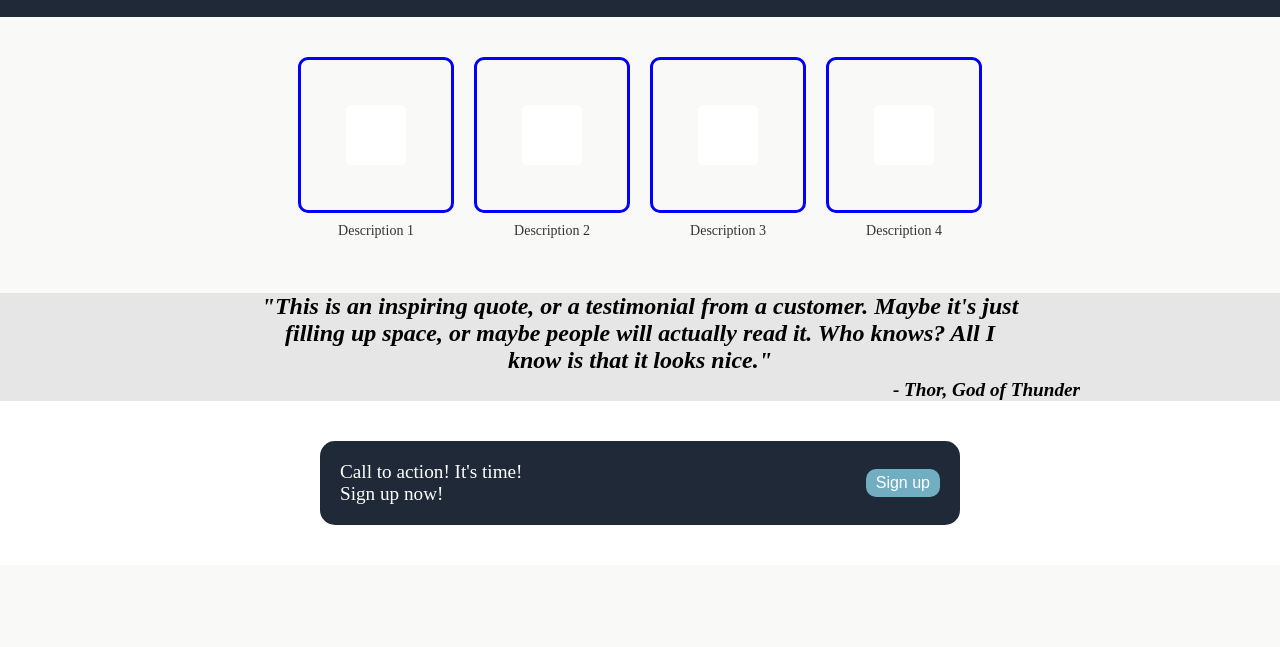
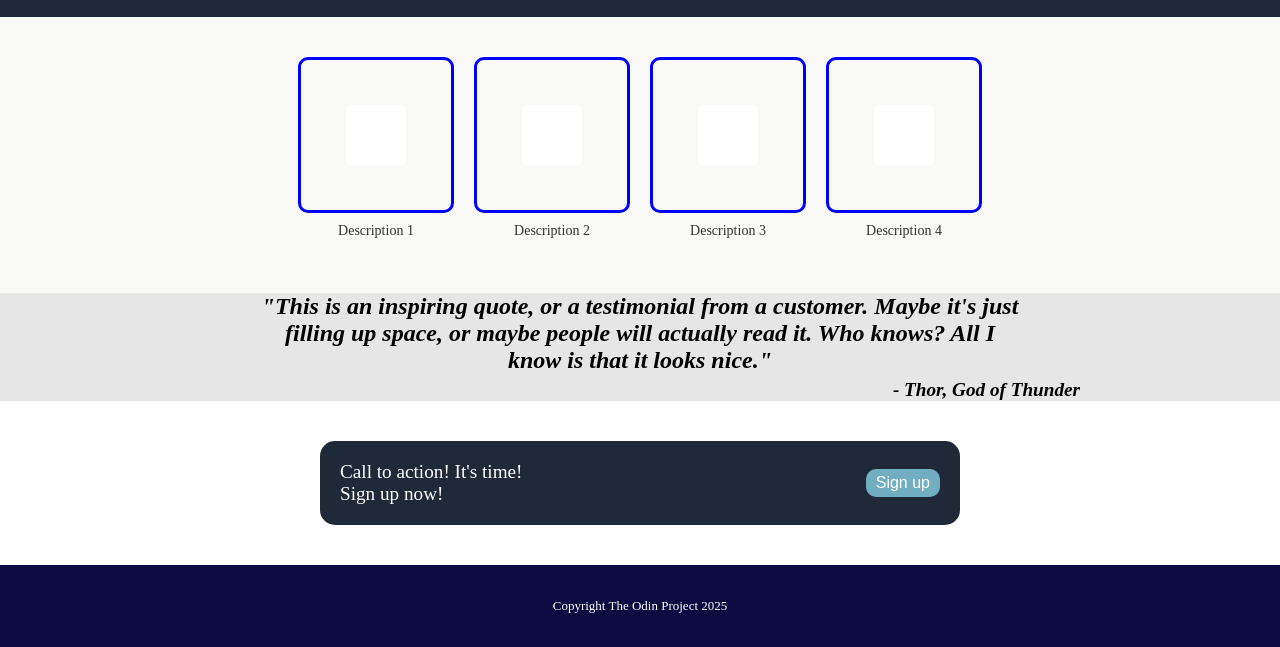
Before and after one commit to Glimed/git_test, a plain HTML site: page odin-landing-page/index.html in a window 1280 px wide. Shown: the part 191-838 px from the top of the page. Before the commit the page ends 800 px from the top, so only its background shows below. Drawn offline with Linux system fonts and the light colour scheme.

Commit message:
finished footer, finished TOP assignment

```diff
--- a/odin-landing-page/index.html
+++ b/odin-landing-page/index.html
@@ -71,6 +71,11 @@
         <button class="b1">Sign up</button>
     </div>
 </div>
+<div>
+    <div class="footer">
+        <p>Copyright The Odin Project 2025</p>
+    </div>
+</div>
 
 
 
--- a/odin-landing-page/styles.css
+++ b/odin-landing-page/styles.css
@@ -177,3 +177,10 @@ nav ul li a:hover {
     margin: 0;
     font-size: 1.2em;
 }
+
+.footer {
+    background-color: rgb(11, 11, 65);
+    text-align: center;
+    padding: 20px;
+    font-size: large;
+}
```
